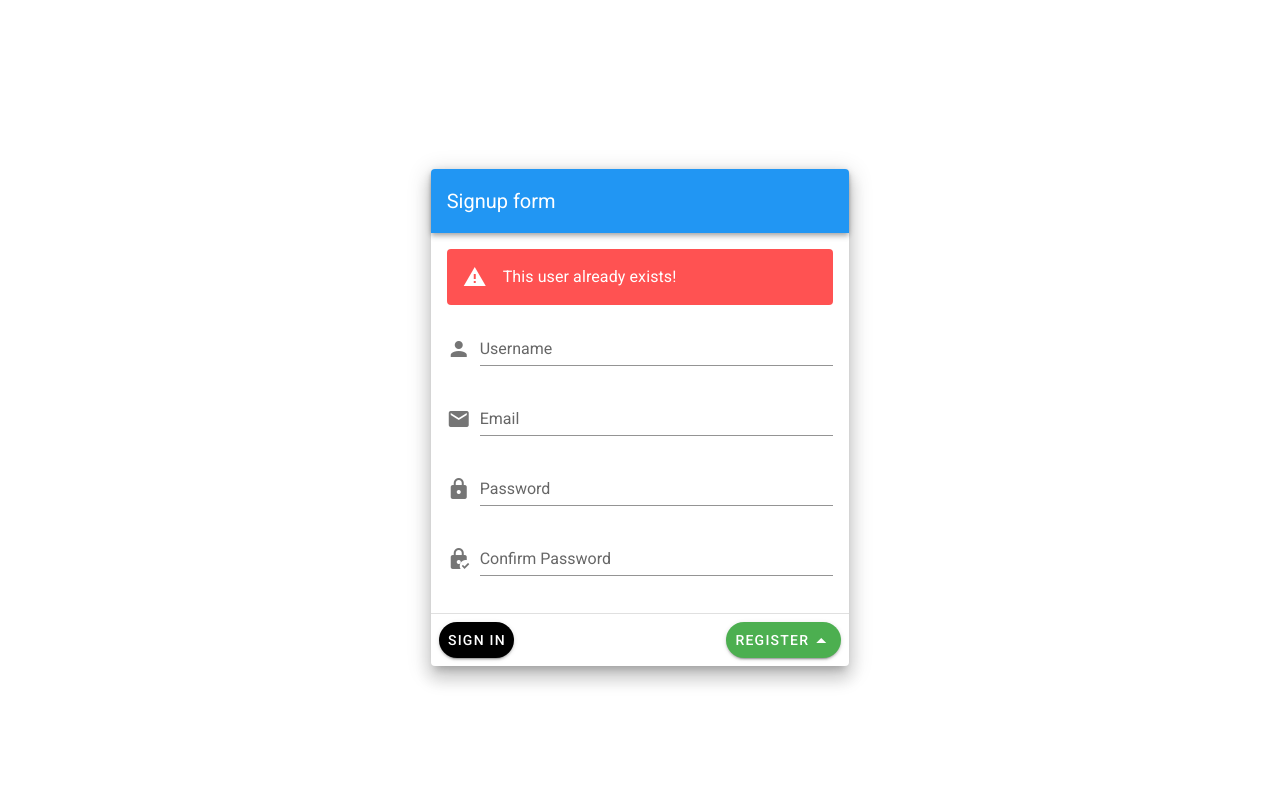
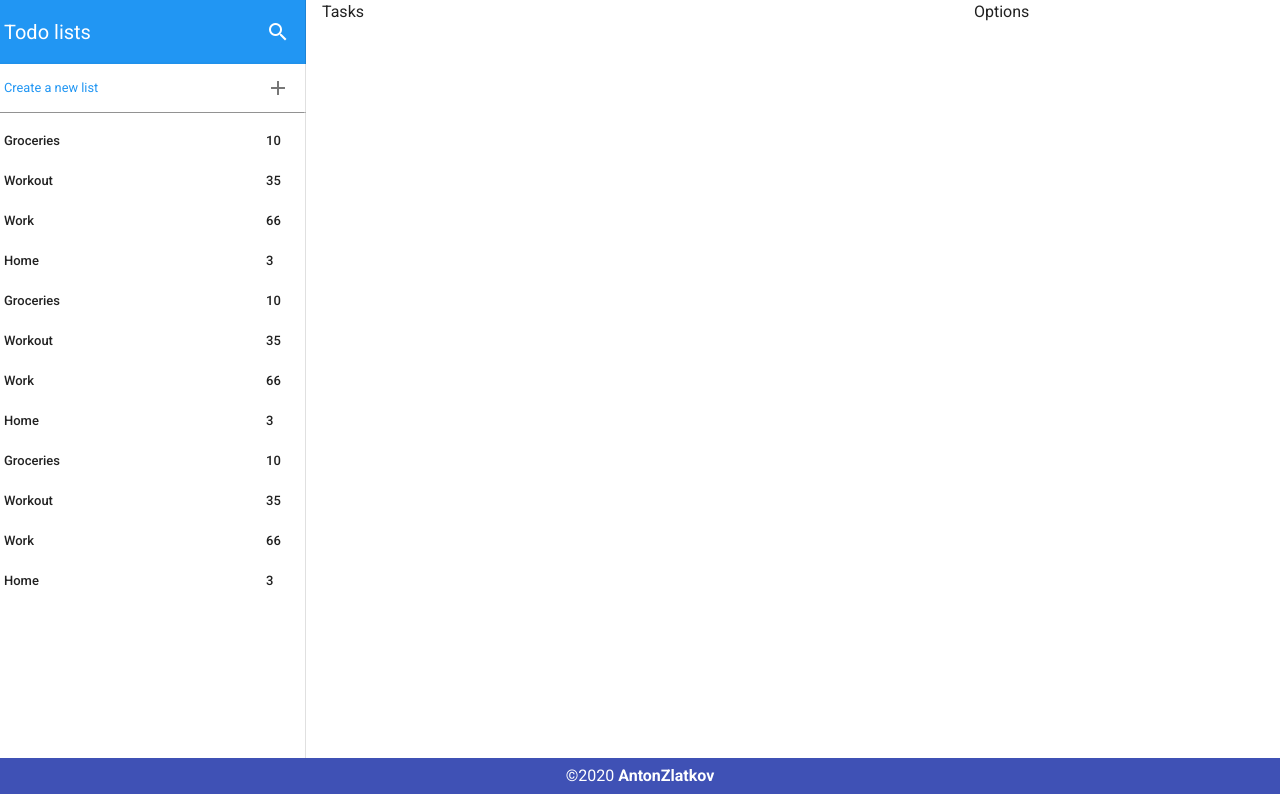
Before and after one commit to AntonZLatkov/vuetodo, a Vue app: page / in a window 1280 px wide. Shown: the top 800 px of the page. Built offline with nearby package versions, Linux system fonts and the light colour scheme.

Commit message:
todo lists navigation

```diff
--- /dev/null
+++ b/public/assets/css/styles.css
@@ -0,0 +1,7 @@
+.color-blue {
+  color: #2196f3;
+}
+
+.small-text {
+  font-size: 0.8em;
+}
--- a/public/index.html
+++ b/public/index.html
@@ -5,8 +5,7 @@
     <meta http-equiv="X-UA-Compatible" content="IE=edge">
     <meta name="viewport" content="width=device-width,initial-scale=1.0">
     <link rel="icon" href="<%= BASE_URL %>favicon.ico">
-    <link href="https://fonts.googleapis.com/css?family=Roboto:100,300,400,500,700,900" rel="stylesheet">
-    <link href="https://cdn.jsdelivr.net/npm/@mdi/font@4.x/css/materialdesignicons.min.css" rel="stylesheet">
+    <link rel="stylesheet" href="./assets/css/styles.css">
 
     <title><%= htmlWebpackPlugin.options.title %></title>
     <link rel="stylesheet" href="https://fonts.googleapis.com/css?family=Roboto:100,300,400,500,700,900">
--- /dev/null
+++ b/src/components/Lists.vue
@@ -0,0 +1,113 @@
+<template>
+  <v-navigation-drawer permanent style="width: 100%; height:100%;">
+    <v-toolbar color="blue" dark>
+      <v-toolbar-title>Todo lists</v-toolbar-title>
+      <v-spacer></v-spacer>
+      <v-btn icon>
+        <v-icon>mdi-magnify</v-icon>
+      </v-btn>
+    </v-toolbar>
+
+    <v-card tile>
+      <v-list-item>
+        <v-list-item-content class="color-blue small-text">
+          Create a new list
+        </v-list-item-content>
+
+        <v-list-item-action>
+          <v-list-item-title>
+            <v-icon>mdi-plus</v-icon>
+          </v-list-item-title>
+        </v-list-item-action>
+      </v-list-item>
+    </v-card>
+    <v-divider></v-divider>
+
+    <v-card flat tile>
+      <v-list style="max-height: 81vh;" dense class="overflow-y-auto">
+        <v-list-item-group>
+          <v-list-item v-bind:key="key" v-for="(list, key) in lists">
+            <v-list-item-content>
+              <v-list-item-title>{{ list.title }}</v-list-item-title>
+            </v-list-item-content>
+            <v-list-item-action>
+              <v-list-item-title>{{ list.tasks }}</v-list-item-title>
+            </v-list-item-action>
+          </v-list-item>
+        </v-list-item-group>
+      </v-list>
+    </v-card>
+  </v-navigation-drawer>
+</template>
+
+
+<script>
+export default {
+  name: "lists",
+  data: () => ({
+    lists: [
+      {
+        id: 1,
+        title: "Groceries",
+        tasks: 10
+      },
+      {
+        id: 2,
+        title: "Workout",
+        tasks: 35
+      },
+      {
+        id: 3,
+        title: "Work",
+        tasks: 66
+      },
+      {
+        id: 4,
+        title: "Home",
+        tasks: 3
+      },
+
+      {
+        id: 1,
+        title: "Groceries",
+        tasks: 10
+      },
+      {
+        id: 2,
+        title: "Workout",
+        tasks: 35
+      },
+      {
+        id: 3,
+        title: "Work",
+        tasks: 66
+      },
+      {
+        id: 4,
+        title: "Home",
+        tasks: 3
+      },
+      {
+        id: 1,
+        title: "Groceries",
+        tasks: 10
+      },
+      {
+        id: 2,
+        title: "Workout",
+        tasks: 35
+      },
+      {
+        id: 3,
+        title: "Work",
+        tasks: 66
+      },
+      {
+        id: 4,
+        title: "Home",
+        tasks: 3
+      }
+    ]
+  })
+};
+</script>
--- a/src/components/Todo.vue
+++ b/src/components/Todo.vue
@@ -1,20 +1,42 @@
 <template>
-  <div>
-    <Signup></Signup>
-    <Login></Login>
+  <div style="max-height: 94.7vh; height: 100%;">
+    <v-container fluid fill-height pl-0 pr-0 pb-0 pt-0>
+      <v-layout row align-space-between justify-space-between>
+        <v-flex lg3 pr-2>
+          <Lists></Lists>
+        </v-flex>
+
+        <v-flex lg6 pr-2 pl-2>
+          Tasks
+        </v-flex>
+
+        <v-flex lg3 pl-2>
+          Options
+        </v-flex>
+      </v-layout>
+    </v-container>
+
+    <v-footer height="auto" color="indigo">
+      <v-layout justify-center>
+        <v-flex indigo white--text text-center>
+          &copy;2020
+          <strong>AntonZlatkov</strong>
+        </v-flex>
+      </v-layout>
+    </v-footer>
   </div>
 </template>
 
 
 <script>
-import Login from './Auth/Login';
-import Signup from './Auth/Signup';
+// import Login from './Auth/Login';
+// import Signup from './Auth/Signup';
+import Lists from './Lists'
 
 export default {
   name: "todo",
   components: {
-    Signup,
-    Login
+    Lists
   }
 }
 </script>
```
